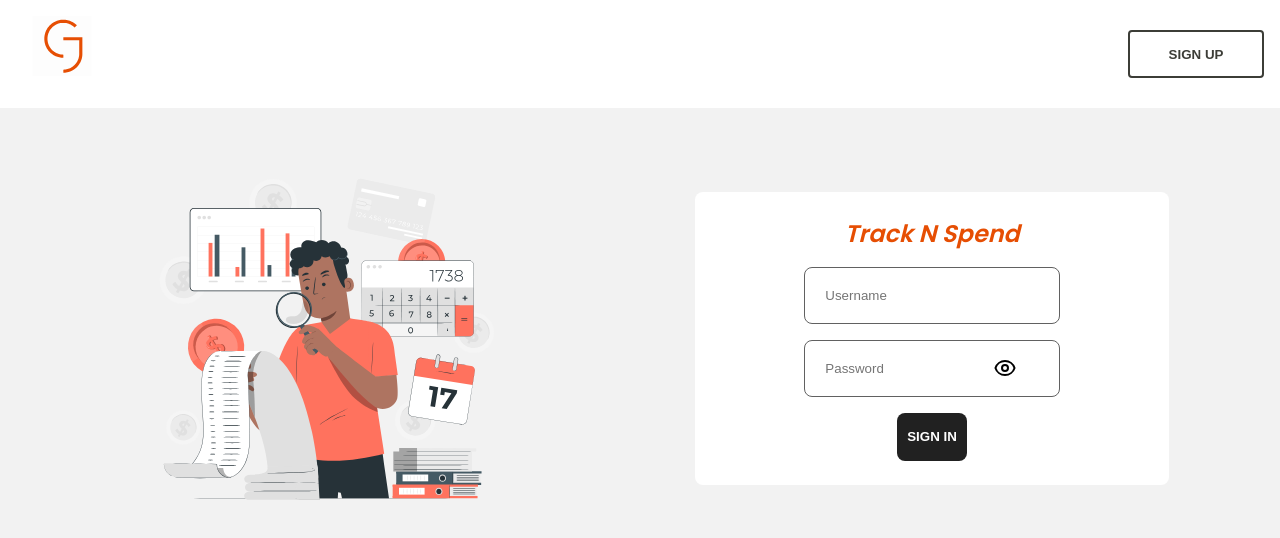
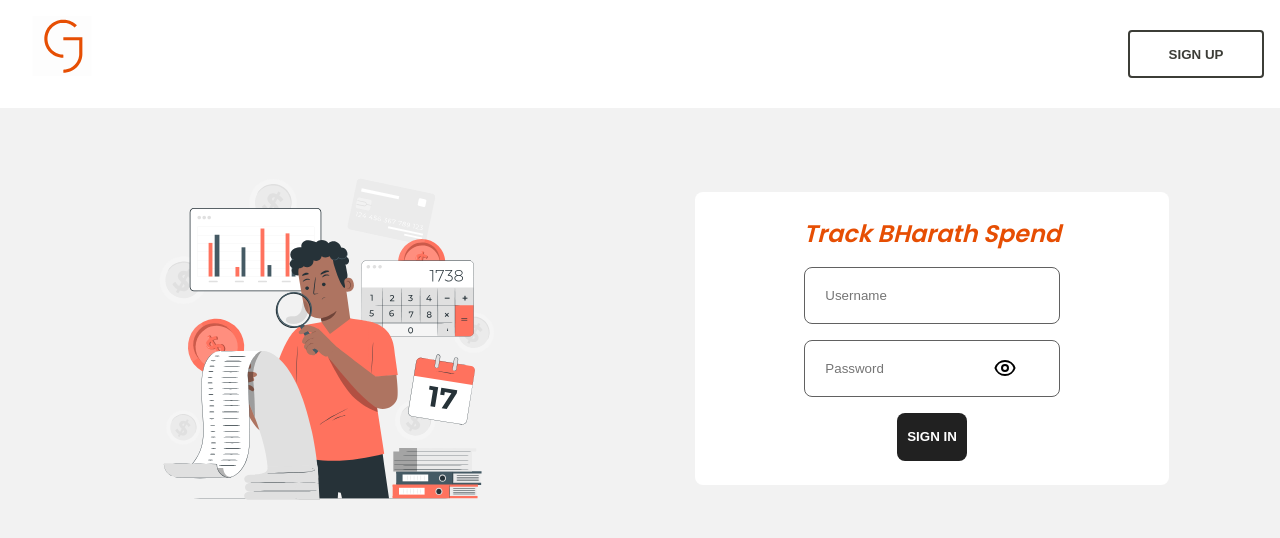
Before and after one commit to Tejakumar02/Expense-tracker, a React (Create React App) app in the folder frontend/: page /signin in a window 1280 px wide. Shown: the top 538 px of the page. Built offline with nearby package versions, Linux system fonts and the light colour scheme.

Commit message:
name changed sign in

```diff
--- a/frontend/src/pages/SignIn.js
+++ b/frontend/src/pages/SignIn.js
@@ -63,7 +63,7 @@ const SignIn = () => {
             <div className='content'>
                 <img src={BgImage} />
                 <form onSubmit={handleSubmit}>
-                    <h2>Track N Spend</h2>
+                    <h2>Track  BHarath Spend</h2>
                     <input type='text' placeholder='Username' value={userName} onChange={(e) => setUsername(e.target.value)} />
                     <div className='password-container'>
                         <input type={ showPassword ? 'text' : 'password' } placeholder='Password' value={password} onChange={(e) => setPassword(e.target.value)} />
```
